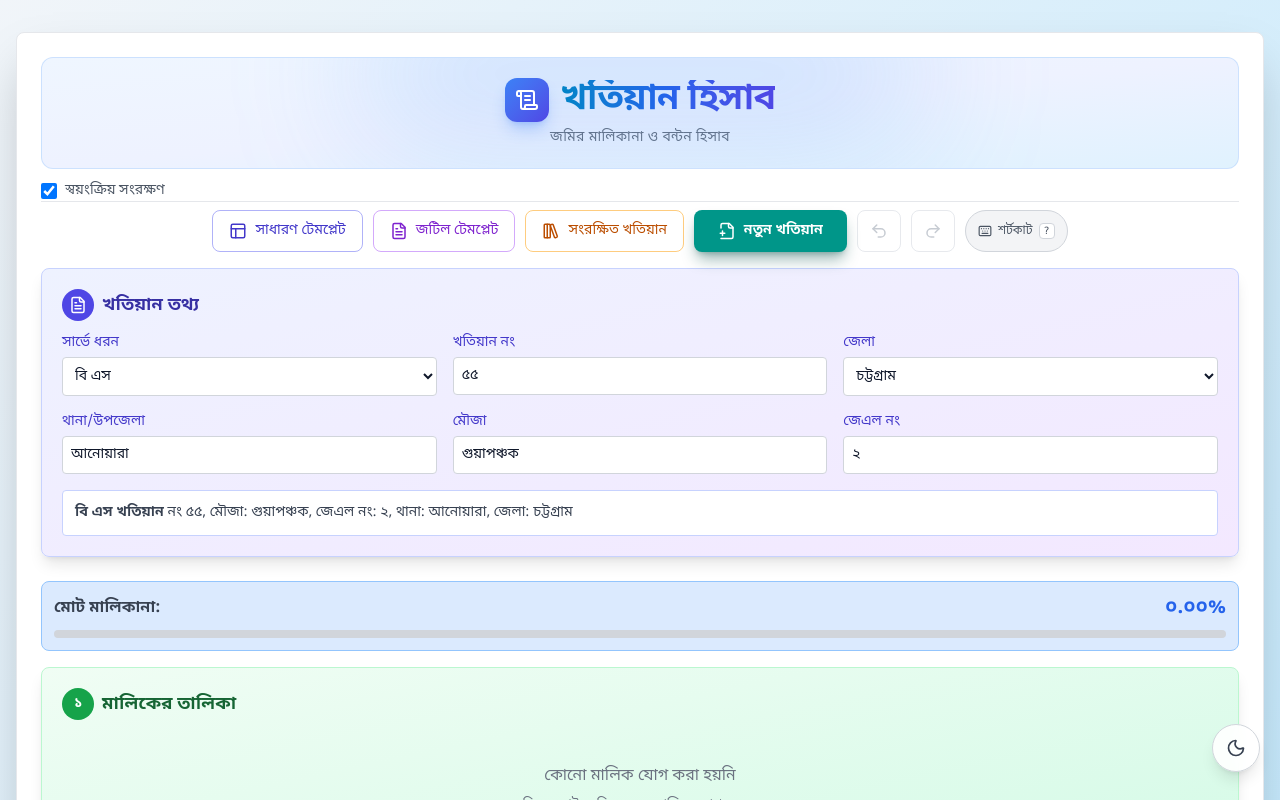
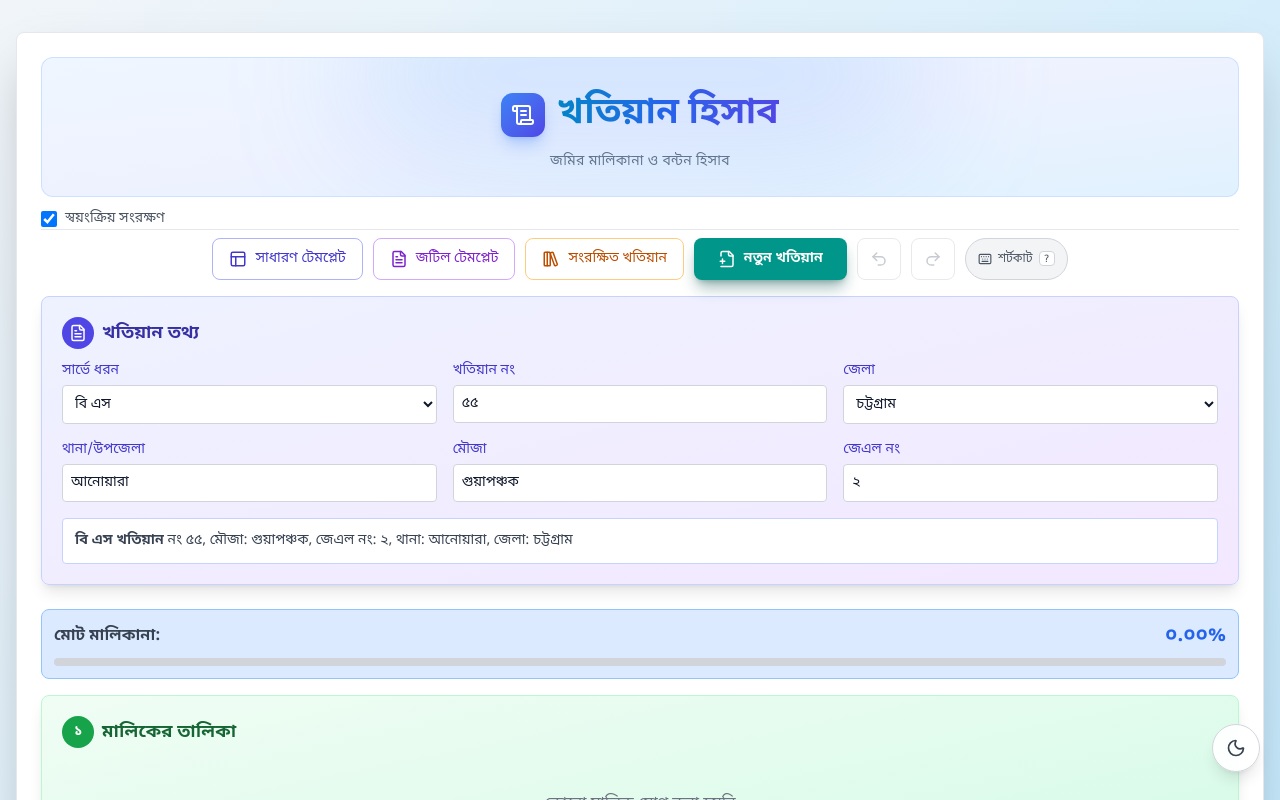
Before and after one commit to shoieb-dev/bengal-land-share-calculator, a Next.js app: page / in a window 1280 px wide. Shown: the top 800 px of the page. Built offline with nearby package versions, Linux system fonts and the light colour scheme.

Commit message:
fix: prevent Bengali glyph clipping in branded header

```diff
--- a/src/components/khatian/KhatiyanCalculator.tsx
+++ b/src/components/khatian/KhatiyanCalculator.tsx
@@ -694,20 +694,20 @@ export default function KhatiyanCalculator() {
     >
       <div className="max-w-7xl mx-auto">
         <div className="bg-white dark:bg-gray-800 rounded-lg shadow-2xl p-4 md:p-6 mb-6 border border-gray-200 dark:border-gray-700 print-hide">
-          <div className="relative mb-3 overflow-hidden rounded-xl border border-blue-200/70 bg-linear-to-br from-blue-50 via-indigo-50 to-sky-100 px-4 py-5 text-center dark:border-blue-800/50 dark:from-blue-950/60 dark:via-indigo-950/40 dark:to-sky-950/60">
+          <div className="relative mb-3 overflow-hidden rounded-xl border border-blue-200/70 bg-linear-to-br from-blue-50 via-indigo-50 to-sky-100 px-4 py-6 text-center dark:border-blue-800/50 dark:from-blue-950/60 dark:via-indigo-950/40 dark:to-sky-950/60">
             <div
               aria-hidden
               className="pointer-events-none absolute -top-16 left-1/2 h-40 w-[36rem] -translate-x-1/2 rounded-full bg-blue-400/20 blur-3xl dark:bg-blue-500/20"
             />
             <div className="relative flex items-center justify-center gap-3">
-              <span className="flex h-11 w-11 items-center justify-center rounded-xl bg-linear-to-br from-blue-500 to-indigo-600 text-white shadow-lg shadow-blue-500/30">
+              <span className="flex h-11 w-11 shrink-0 items-center justify-center rounded-xl bg-linear-to-br from-blue-500 to-indigo-600 text-white shadow-lg shadow-blue-500/30">
                 <ScrollText size={24} />
               </span>
-              <h1 className="bg-linear-to-r from-sky-600 via-blue-600 to-indigo-600 bg-clip-text text-3xl font-extrabold tracking-tight text-transparent md:text-4xl dark:from-sky-300 dark:via-blue-300 dark:to-indigo-300">
+              <h1 className="bg-linear-to-r from-sky-600 via-blue-600 to-indigo-600 bg-clip-text py-1 text-3xl font-extrabold leading-[1.6] text-transparent md:text-4xl dark:from-sky-300 dark:via-blue-300 dark:to-indigo-300">
                 খতিয়ান হিসাব
               </h1>
             </div>
-            <p className="relative mt-1.5 text-xs font-medium tracking-wide text-slate-500 md:text-sm dark:text-slate-400">
+            <p className="relative mt-1 text-xs font-medium tracking-wide text-slate-500 md:text-sm dark:text-slate-400">
               জমির মালিকানা ও বন্টন হিসাব
             </p>
           </div>
```
